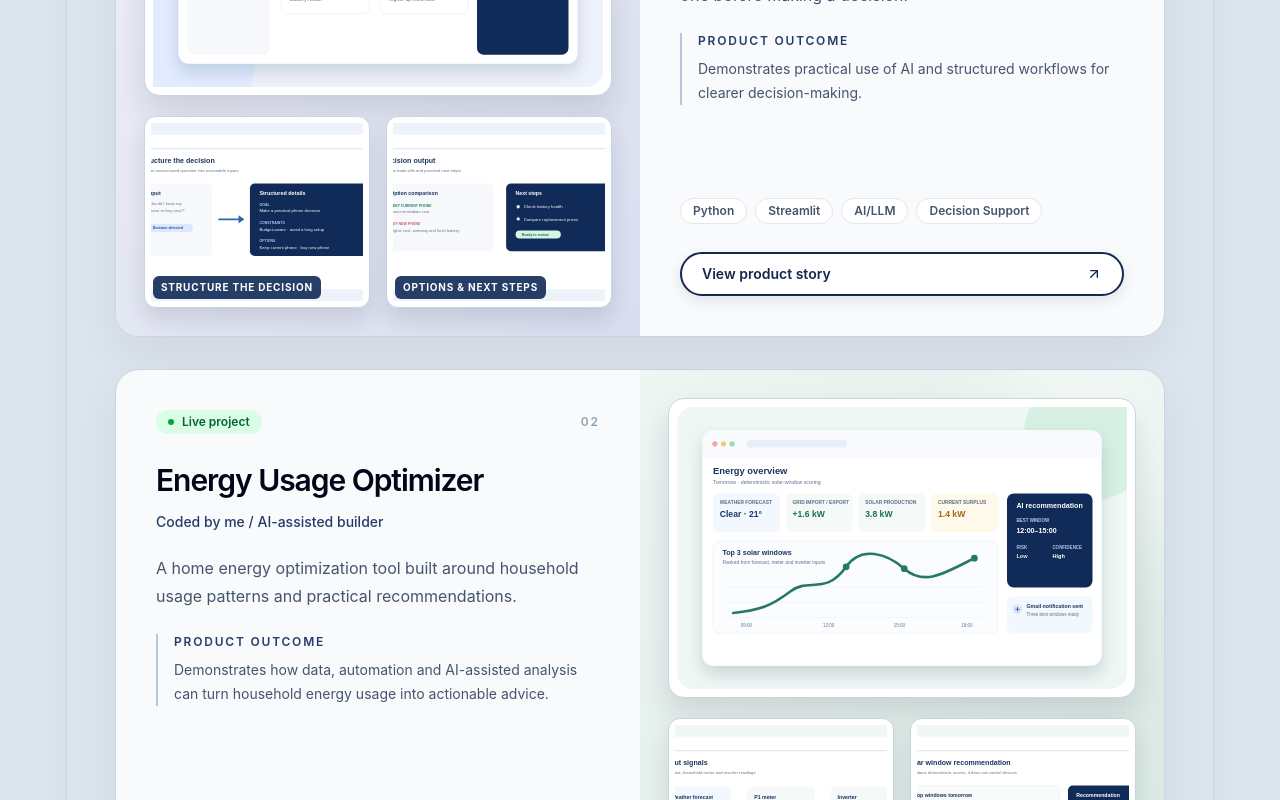
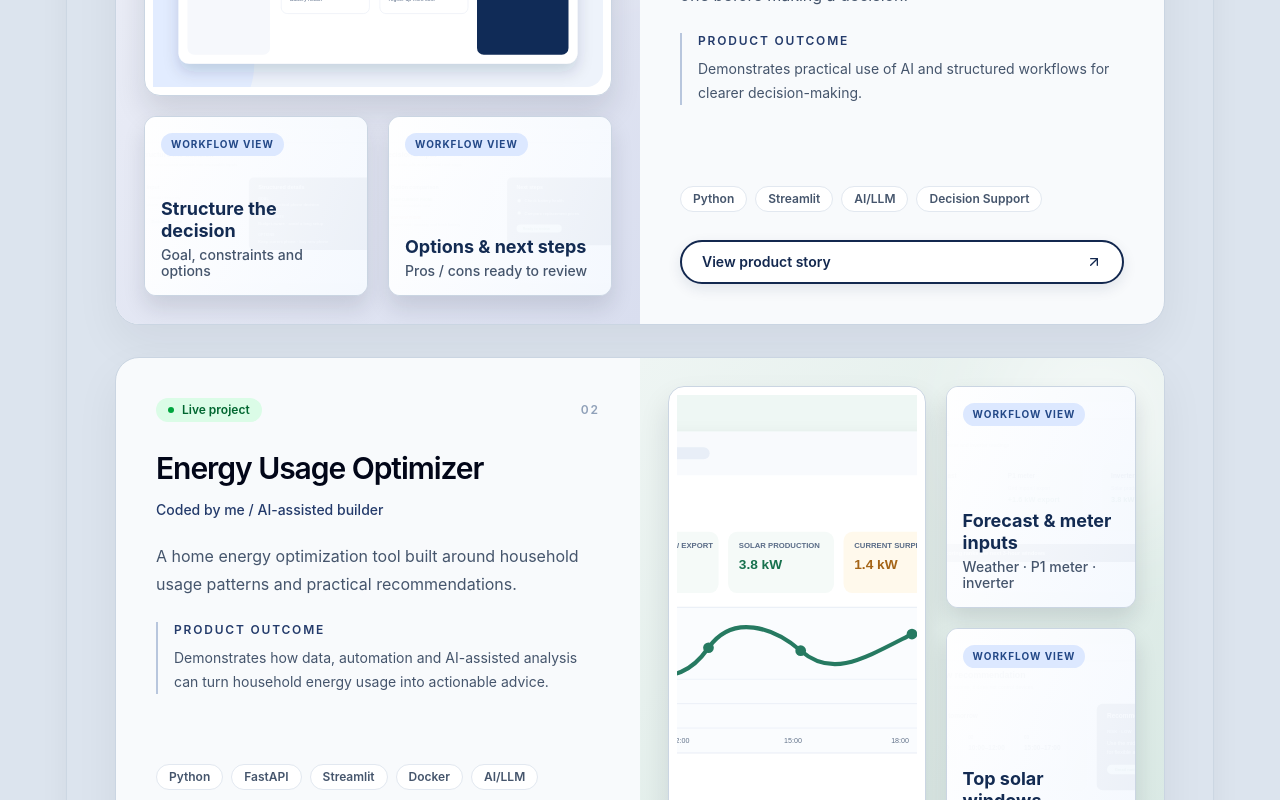
Before and after one commit to sale4387/aleksandar-markovic-portfolio, a Next.js app: page / in a window 1280 px wide. Shown: the part 3060-3860 px from the top of the page. Built offline with nearby package versions, Linux system fonts and the light colour scheme.

Commit message:
Create readable project workflow card layouts

```diff
--- a/src/components/sections/ProjectPreview.tsx
+++ b/src/components/sections/ProjectPreview.tsx
@@ -33,27 +33,31 @@ export function ProjectScreenshot({ src, alt, index, className }: { src?: string
   return <img src={src} alt={alt} loading="lazy" className={cn("size-full object-cover object-top", className)} onError={() => setFailed(true)} />;
 }
 
-export function ProjectPreview({ project, accentClass }: ProjectPreviewProps) {
-  const [workflow, output] = project.coverSupportingImages;
-  const [workflowLabel, outputLabel] = project.coverSupportingLabels;
+function WorkflowSnapshot({ src, alt, label, detail }: { src: string; alt: string; label: string; detail: string }) {
   return (
-    <div className={`relative min-h-[34rem] overflow-hidden bg-gradient-to-br p-5 sm:p-7 ${accentClass}`}>
-      <div className="absolute -right-10 -top-12 size-52 rounded-full bg-white/70 blur-3xl" />
-      <div className="relative grid min-h-[29rem] grid-rows-[minmax(0,1fr)_11rem] gap-4 sm:grid-rows-[minmax(0,1fr)_12rem] sm:gap-5">
-        <div className="overflow-hidden rounded-2xl border border-slate-300 bg-white p-2 shadow-[0_16px_30px_rgba(15,23,42,0.12)]">
-          <ProjectScreenshot src={project.coverImage} alt={`${project.title} product cover`} index={0} />
-        </div>
-        <div className="grid grid-cols-2 gap-3 sm:gap-4">
-          <div className="relative overflow-hidden rounded-xl border border-slate-300 bg-white p-1.5 shadow-[0_12px_22px_rgba(15,23,42,0.12)]">
-            <ProjectScreenshot src={workflow} alt={`${project.title} workflow screen`} index={1} />
-            <span className="absolute bottom-2 left-2 max-w-[calc(100%-1rem)] truncate rounded-md bg-[#102b57]/90 px-2 py-1 text-[10px] font-bold uppercase tracking-[0.08em] text-white">{workflowLabel}</span>
-          </div>
-          <div className="relative overflow-hidden rounded-xl border border-slate-300 bg-white p-1.5 shadow-[0_12px_22px_rgba(15,23,42,0.12)]">
-            <ProjectScreenshot src={output} alt={`${project.title} output screen`} index={2} />
-            <span className="absolute bottom-2 left-2 max-w-[calc(100%-1rem)] truncate rounded-md bg-[#102b57]/90 px-2 py-1 text-[10px] font-bold uppercase tracking-[0.08em] text-white">{outputLabel}</span>
-          </div>
-        </div>
+    <div className="relative isolate overflow-hidden rounded-xl border border-slate-300 bg-[#eef3fb] p-4 shadow-[0_12px_22px_rgba(15,23,42,0.12)]">
+      <div className="absolute inset-0 opacity-25"><ProjectScreenshot src={src} alt={alt} index={1} /></div>
+      <div className="absolute inset-0 bg-[linear-gradient(110deg,rgba(255,255,255,.96),rgba(245,249,255,.83))]" />
+      <div className="relative flex h-full flex-col justify-between gap-2">
+        <span className="w-fit rounded-full bg-[#dce8ff] px-2.5 py-1 text-[10px] font-bold uppercase tracking-[0.1em] text-[#234887]">Workflow view</span>
+        <div><p className="text-base font-bold leading-tight text-[#132b52] sm:text-lg">{label}</p><p className="mt-1 text-xs font-medium leading-4 text-slate-600 sm:text-sm">{detail}</p></div>
       </div>
     </div>
   );
 }
+
+export function ProjectPreview({ project, accentClass }: ProjectPreviewProps) {
+  const [workflow, output] = project.coverSupportingImages;
+  const [workflowLabel, outputLabel] = project.coverSupportingLabels;
+  const [workflowDetail, outputDetail] = project.coverSupportingDetails;
+  const sideHero = ["energy-optimizer", "commercial-cv", "seo-automation"].includes(project.id);
+  const hero = <div className="h-full overflow-hidden rounded-2xl border border-slate-300 bg-white p-2 shadow-[0_16px_30px_rgba(15,23,42,0.12)]"><ProjectScreenshot src={project.coverImage} alt={`${project.title} product cover`} index={0} /></div>;
+  const workflowCard = <WorkflowSnapshot src={workflow} alt={`${project.title} workflow screen`} label={workflowLabel} detail={workflowDetail} />;
+  const outputCard = <WorkflowSnapshot src={output} alt={`${project.title} output screen`} label={outputLabel} detail={outputDetail} />;
+  return (
+    <div className={`relative min-h-[34rem] overflow-hidden bg-gradient-to-br p-5 sm:p-7 ${accentClass}`}>
+      <div className="absolute -right-10 -top-12 size-52 rounded-full bg-white/70 blur-3xl" />
+      {sideHero ? <div className="relative grid min-h-[29rem] grid-cols-[1.15fr_.85fr] grid-rows-2 gap-4 sm:gap-5"><div className="row-span-2">{hero}</div>{workflowCard}{outputCard}</div> : <div className="relative grid min-h-[29rem] grid-rows-[minmax(0,1.25fr)_minmax(0,.75fr)] gap-4 sm:gap-5"><div>{hero}</div><div className="grid grid-cols-2 gap-4 sm:gap-5">{workflowCard}{outputCard}</div></div>}
+    </div>
+  );
+}
--- a/src/data/portfolio.ts
+++ b/src/data/portfolio.ts
@@ -63,6 +63,7 @@ export type Project = {
   coverImage: string;
   coverSupportingImages: [string, string];
   coverSupportingLabels: [string, string];
+  coverSupportingDetails: [string, string];
   screenshots: string[];
   accent: "blue" | "violet" | "emerald" | "amber" | "rose" | "cyan";
   productStory: ProductStory;
@@ -253,6 +254,7 @@ export const portfolio = {
       coverImage: "/images/ai-projects/decision-making/cover.svg",
       coverSupportingImages: ["/images/ai-projects/decision-making/workflow.svg", "/images/ai-projects/decision-making/output.svg"],
       coverSupportingLabels: ["Structure the decision", "Options & next steps"],
+      coverSupportingDetails: ["Goal, constraints and options", "Pros / cons ready to review"],
       screenshots: [
         "/images/ai-projects/decision-making/01-main.png",
         "/images/ai-projects/decision-making/02-workflow.png",
@@ -284,6 +286,7 @@ export const portfolio = {
       coverImage: "/images/ai-projects/energy-optimizer/cover.svg",
       coverSupportingImages: ["/images/ai-projects/energy-optimizer/workflow.svg", "/images/ai-projects/energy-optimizer/output.svg"],
       coverSupportingLabels: ["Forecast & meter inputs", "Top solar windows"],
+      coverSupportingDetails: ["Weather · P1 meter · inverter", "12:00–15:00 · risk low"],
       screenshots: [
         "/images/ai-projects/energy-optimizer/01-main.png",
         "/images/ai-projects/energy-optimizer/02-patterns.png",
@@ -316,6 +319,7 @@ export const portfolio = {
       coverImage: "/images/ai-projects/cv-optimizer/cover.svg",
       coverSupportingImages: ["/images/ai-projects/cv-optimizer/workflow.svg", "/images/ai-projects/cv-optimizer/output.svg"],
       coverSupportingLabels: ["CV fit assessment", "Interview & PDF output"],
+      coverSupportingDetails: ["Facts stay grounded in the CV", "Evidence-led questions · PDF ready"],
       screenshots: [
         "/images/ai-projects/cv-optimizer/01-main.png",
         "/images/ai-projects/cv-optimizer/02-validation.png",
@@ -348,6 +352,7 @@ export const portfolio = {
       coverImage: "/images/ai-projects/commercial-cv/cover.svg",
       coverSupportingImages: ["/images/ai-projects/commercial-cv/workflow.svg", "/images/ai-projects/commercial-cv/output.svg"],
       coverSupportingLabels: ["Validate CV & role brief", "Grounded PDF delivery"],
+      coverSupportingDetails: ["Secure intake before tailoring", "Validation passed · single-use file"],
       screenshots: [
         "/images/ai-projects/commercial-cv/01-main.png",
         "/images/ai-projects/commercial-cv/02-validation.png",
@@ -379,6 +384,7 @@ export const portfolio = {
       coverImage: "/images/ai-projects/dental-trip-savings/cover.svg",
       coverSupportingImages: ["/images/ai-projects/dental-trip-savings/workflow.svg", "/images/ai-projects/dental-trip-savings/output.svg"],
       coverSupportingLabels: ["Trip estimate inputs", "Comparison report"],
+      coverSupportingDetails: ["JFK · single dental implant", "Cheapest · easiest · best overall"],
       screenshots: [
         "/images/ai-projects/dental-trip-savings/01-main.png",
         "/images/ai-projects/dental-trip-savings/02-comparison.png",
@@ -410,6 +416,7 @@ export const portfolio = {
       coverImage: "/images/ai-projects/seo-automation/cover.svg",
       coverSupportingImages: ["/images/ai-projects/seo-automation/workflow.svg", "/images/ai-projects/seo-automation/output.svg"],
       coverSupportingLabels: ["Keyword & SERP evidence", "Topic strategy output"],
+      coverSupportingDetails: ["Seeds · CSV import · SERP research", "Human selected · brief generated"],
       screenshots: [
         "/images/ai-projects/seo-automation/01-main.png",
         "/images/ai-projects/seo-automation/02-research.png",
```
